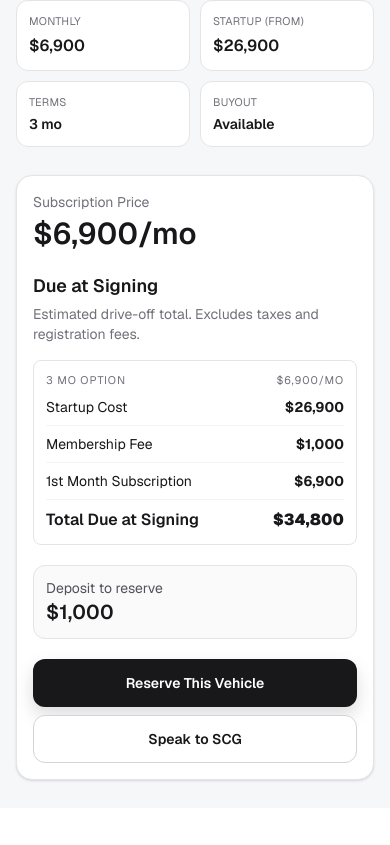
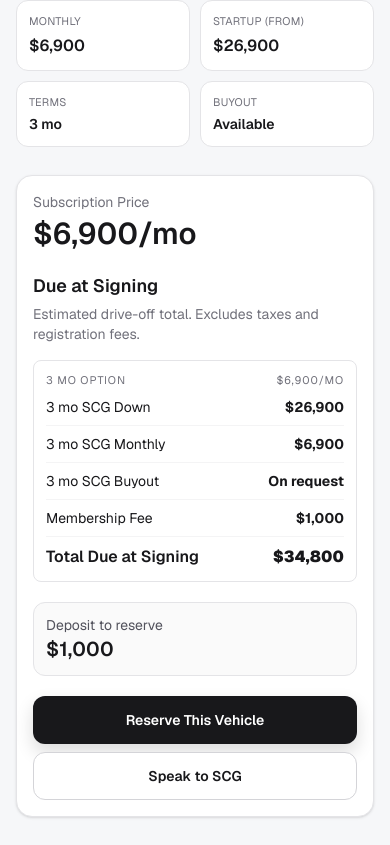
Before and after one commit to stradacorsagroup-art/scg-site-1772418012, a Next.js app: page /inventory/2017-rolls-royce-dawn-white-on-red in a window 390 px wide. Shown: the part 546-1391 px from the top of the page. Before the commit the page ends 1354 px from the top, so only its background shows below. Built offline with nearby package versions, Linux system fonts and the light colour scheme.

Commit message:
pricing(detail): wire term cards to SCG down/monthly/buyout fields

```diff
--- a/src/app/inventory/[slug]/page.tsx
+++ b/src/app/inventory/[slug]/page.tsx
@@ -18,11 +18,19 @@ export default async function InventoryDetailPage({
     return (order[a] ?? 99) - (order[b] ?? 99);
   });
 
-  const startupCosts = orderedTerms.map((term) => ({
-    term,
-    startupCost: vehicle.down[term] ?? 0,
-    totalDue: (vehicle.down[term] ?? 0) + vehicle.monthly + membershipFee,
-  }));
+  const startupCosts = orderedTerms.map((term) => {
+    const scgDown = vehicle.down[term] ?? 0;
+    const scgMonthly = vehicle.scgMonthlyByTerm?.[term] ?? vehicle.monthly;
+    const scgBuyout = vehicle.scgBuyoutByTerm?.[term];
+
+    return {
+      term,
+      scgDown,
+      scgMonthly,
+      scgBuyout,
+      totalDue: scgDown + scgMonthly + membershipFee,
+    };
+  });
 
   return (
     <main className="min-h-screen bg-[#f6f7f9] text-zinc-900">
@@ -44,7 +52,7 @@ export default async function InventoryDetailPage({
             </div>
             <div className="rounded-xl border border-zinc-200 bg-white p-3">
               <p className="text-[11px] uppercase tracking-wide text-zinc-500">Startup (from)</p>
-              <p className="mt-1 text-base font-semibold sm:text-lg">${Math.min(...startupCosts.map((x) => x.startupCost)).toLocaleString()}</p>
+              <p className="mt-1 text-base font-semibold sm:text-lg">${Math.min(...startupCosts.map((x) => x.scgDown)).toLocaleString()}</p>
             </div>
             <div className="rounded-xl border border-zinc-200 bg-white p-3">
               <p className="text-[11px] uppercase tracking-wide text-zinc-500">Terms</p>
@@ -65,23 +73,27 @@ export default async function InventoryDetailPage({
           <p className="mt-1 text-sm text-zinc-500">Estimated drive-off total. Excludes taxes and registration fees.</p>
 
           <div className="mt-4 space-y-3 text-sm">
-            {startupCosts.map(({ term, startupCost, totalDue }) => (
+            {startupCosts.map(({ term, scgDown, scgMonthly, scgBuyout, totalDue }) => (
               <div key={term} className="rounded-lg border border-zinc-200 p-3">
                 <div className="mb-2 flex items-center justify-between text-[11px] uppercase tracking-[0.08em] text-zinc-500">
                   <span>{term} option</span>
-                  <span>${vehicle.monthly.toLocaleString()}/mo</span>
+                  <span>${scgMonthly.toLocaleString()}/mo</span>
                 </div>
                 <div className="flex items-center justify-between border-b border-zinc-100 pb-2">
-                  <span>Startup Cost</span>
-                  <strong>${startupCost.toLocaleString()}</strong>
+                  <span>{term} SCG Down</span>
+                  <strong>${scgDown.toLocaleString()}</strong>
+                </div>
+                <div className="mt-2 flex items-center justify-between border-b border-zinc-100 pb-2">
+                  <span>{term} SCG Monthly</span>
+                  <strong>${scgMonthly.toLocaleString()}</strong>
+                </div>
+                <div className="mt-2 flex items-center justify-between border-b border-zinc-100 pb-2">
+                  <span>{term} SCG Buyout</span>
+                  <strong>{typeof scgBuyout === "number" ? `$${scgBuyout.toLocaleString()}` : "On request"}</strong>
                 </div>
                 <div className="mt-2 flex items-center justify-between border-b border-zinc-100 pb-2">
                   <span>Membership Fee</span>
                   <strong>${membershipFee.toLocaleString()}</strong>
-                </div>
-                <div className="mt-2 flex items-center justify-between border-b border-zinc-100 pb-2">
-                  <span>1st Month Subscription</span>
-                  <strong>${vehicle.monthly.toLocaleString()}</strong>
                 </div>
                 <div className="mt-2 flex items-center justify-between text-base font-semibold">
                   <span>Total Due at Signing</span>
--- a/src/data/inventory.ts
+++ b/src/data/inventory.ts
@@ -4,6 +4,8 @@ export type InventoryItem = {
   terms: string[];
   down: Record<string, number>;
   monthly: number;
+  scgMonthlyByTerm?: Record<string, number>;
+  scgBuyoutByTerm?: Record<string, number>;
   display: string;
   location: string;
   mileage?: string;
```
